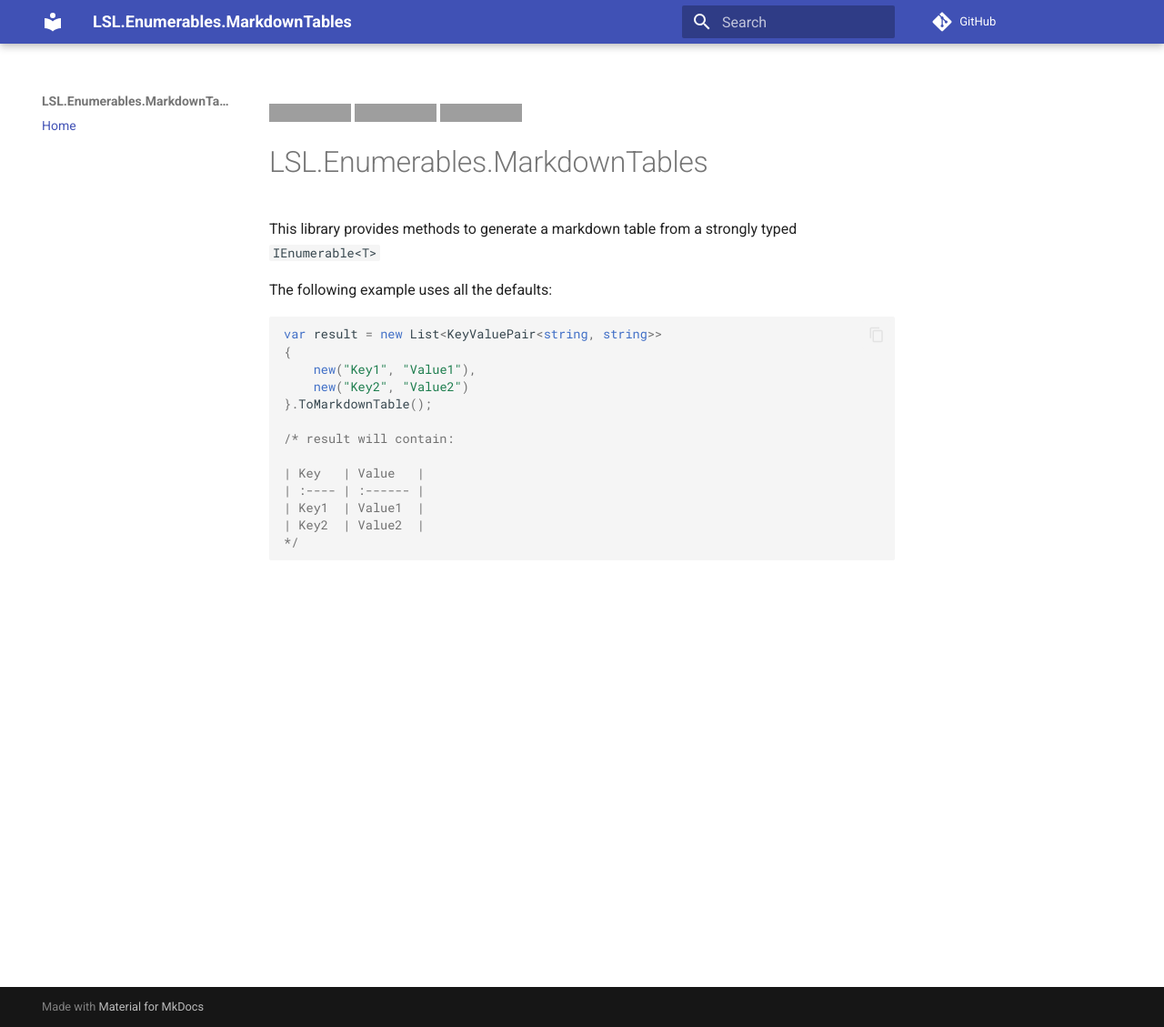
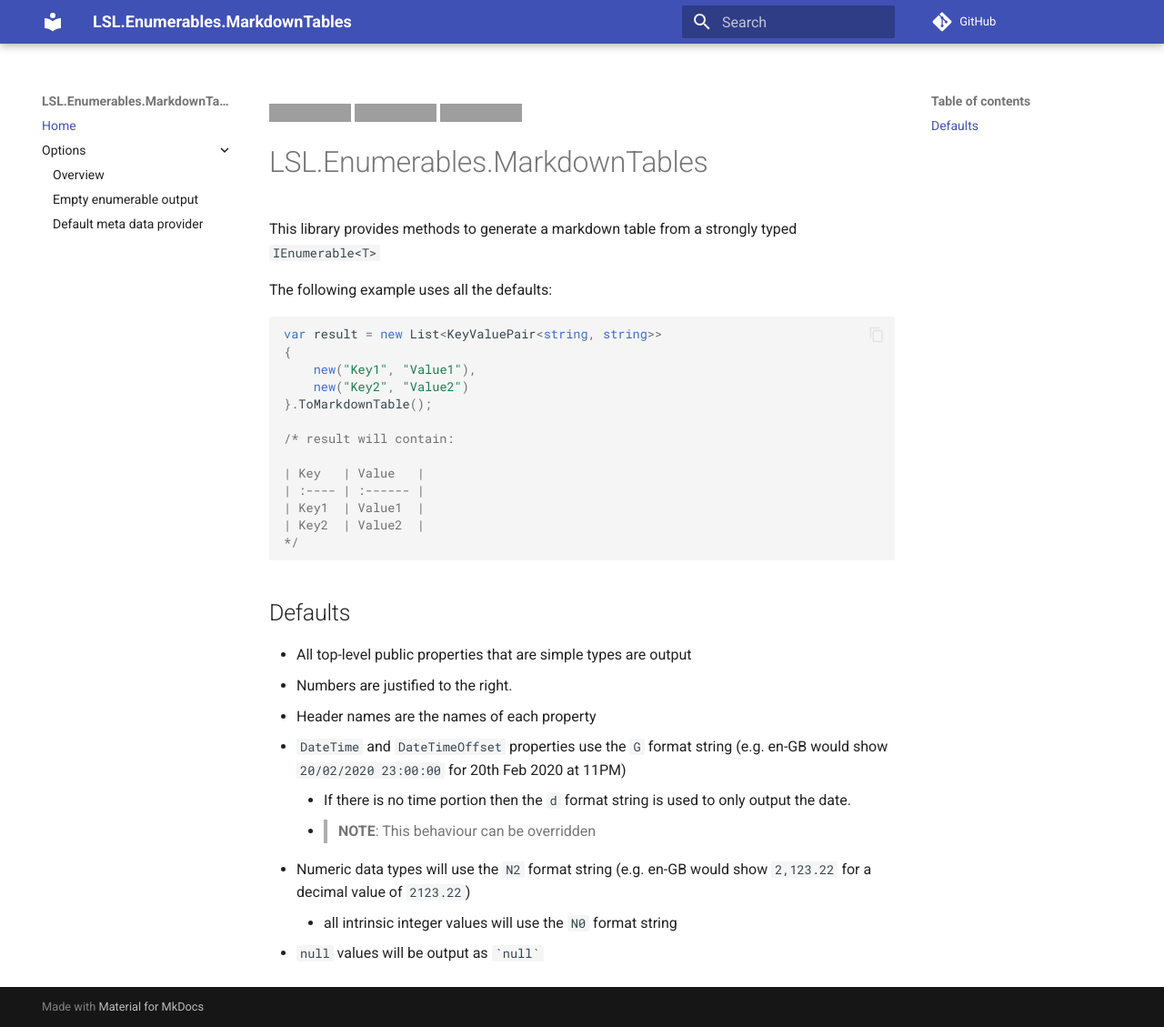
Before and after one commit to alunacjones/LSL.Enumerables.MarkdownTables, an MkDocs documentation site: the page built from docs/index.md, in a window 1280 px wide and 1129 px high. Shown: the whole window at 91% size. Built offline with MkDocs 1.6.1 and Material for MkDocs 9.7.7, drawn with Linux system fonts in a browser that asks for light colours; comment, search, counter and statistics services are not loaded; grey boxes are pictures that could not be loaded.

Commit message:
get lib done

````diff
--- a/docs/index.md
+++ b/docs/index.md
@@ -23,3 +23,15 @@ var result = new List<KeyValuePair<string, string>>
 | Key2  | Value2  |
 */
 ```
+
+## Defaults
+
+* All top-level public properties that are simple types are output
+* Numbers are justified to the right.
+* Header names are the names of each property
+* `DateTime` and `DateTimeOffset` properties use the `G` format string (e.g. en-GB would show `20/02/2020 23:00:00` for 20th Feb 2020 at 11PM)
+    * If there is no time portion then the `d` format string is used to only output the date.
+    * >**NOTE**: This behaviour can be overridden
+* Numeric data types will use the `N2` format string (e.g. en-GB would show `2,123.22` for a decimal value of `2123.22`)
+    * all intrinsic integer values will use the `N0` format string
+* `null` values will be output as `` `null` ``
````
Also changed, not shown: docs/Options/01-overview.md (added, +11 -0 lines), docs/Options/02-output.md (added, +13 -0 lines), docs/Options/03-default-meta-data.md (added, +13 -0 lines), readme.md (+11 -0 lines).
